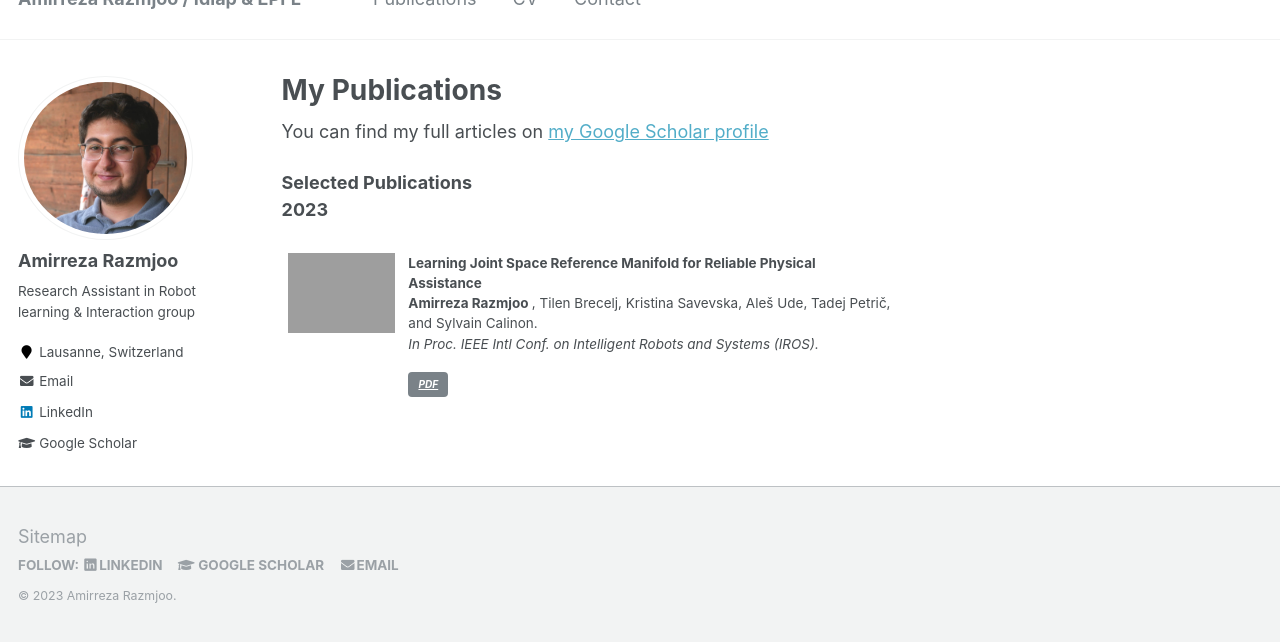
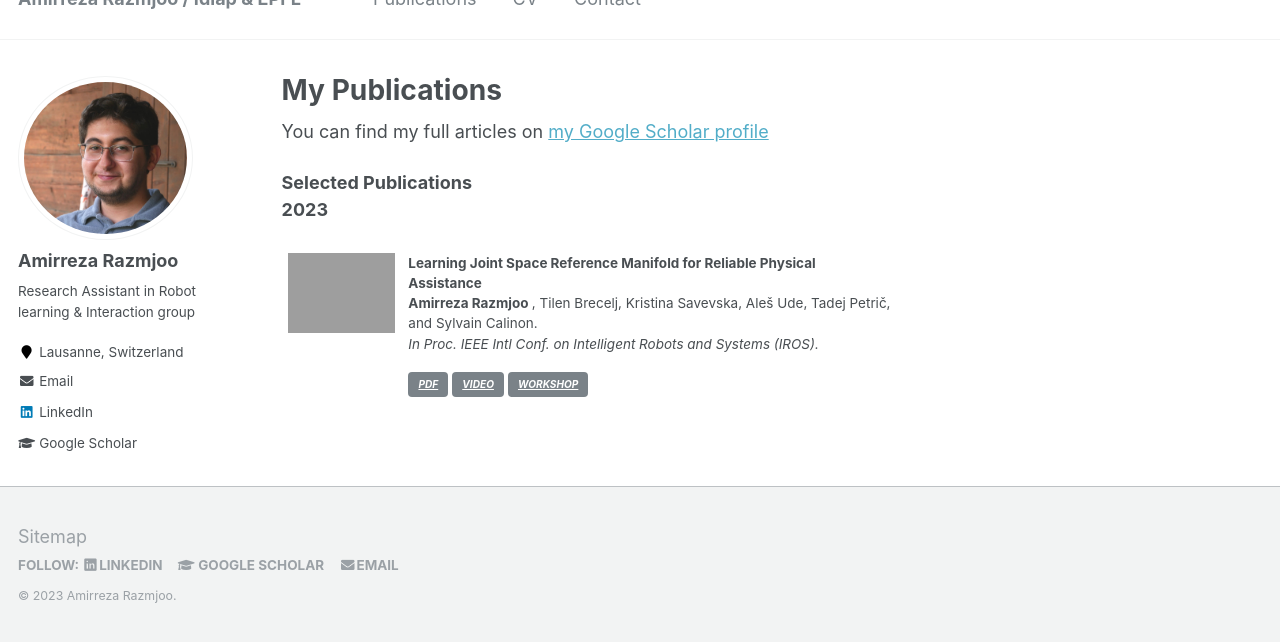
Before and after one commit to amirrazmjoo/amirrazmjoo.github.io, a Jekyll site: the page built from _pages/publications.md, in a window 1280 px wide and 1002 px high, cut to the strip 360-1002 px from the top of the window. Built offline with Jekyll 4.4.1, drawn with Linux system fonts in a browser that asks for light colours.

Commit message:
publication is updated

```diff
--- a/_pages/publications.md
+++ b/_pages/publications.md
@@ -17,7 +17,10 @@ You can find my full articles on <a href="https://scholar.google.com/citations?u
 <i> In Proc. IEEE Intl Conf. on Intelligent Robots and Systems (IROS).
 <br>
 <div class="links">
-    <a class="btn btn-info z-depth-0" href="https://amirrazmjoo.github.io/files/IROS_23.pdf" role="button" target="_blank"> PDF </a> </div> </i>  </p> </td>
+    <a class="btn btn-info" href="https://amirrazmjoo.github.io/files/IROS_23.pdf" role="button" target="_blank"> PDF </a>
+     <a class="btn btn-info" href="https://www.youtube.com/watch?v=GQAad6GFPlE" role="button" target="_blank"> VIDEO </a>
+      <a class="btn btn-info" href="https://www.dropbox.com/sh/5v774087tdddkbj/AACX07wnUdCV3ha2_WdI5rlNa?dl=0&preview=IROS-EPHRC+2023+4.pdf" role="button" target="_blank"> WORKSHOP </a>
+      </div> </i>  </p> </td>
 </tr>
 </tbody>
 </table>
```
